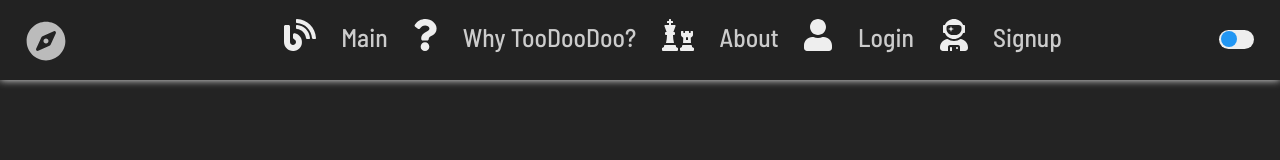
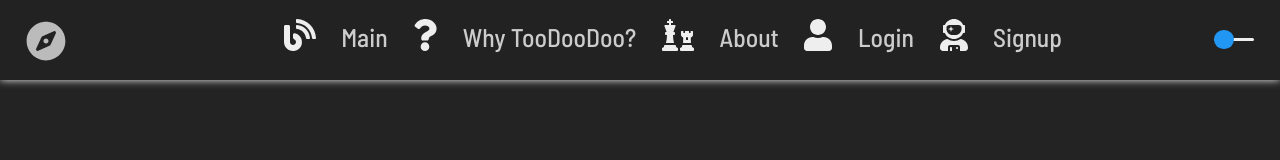
Before and after one commit to ilyanesteroff/IDiary, a React (Create React App) app: page / in a window 1280 px wide. Shown: the top 160 px of the page. Built offline with nearby package versions, Linux system fonts and the light colour scheme.

Commit message:
some style improvements

```diff
--- a/src/components/navbar/Navbar.js
+++ b/src/components/navbar/Navbar.js
@@ -4,8 +4,7 @@ import Logo from './logo/Logo'
 import {
   BrightThemeContext,
   isAuthContext,
-  FirstnameContext,
-  toggleThemeContext
+  FirstnameContext
 } from '../../utils/contexts'
 import './navbar.css'
 import { FontAwesomeIcon } from '@fortawesome/react-fontawesome'
@@ -19,6 +18,7 @@ export default props => {
   const [ menuInPortalOpened, setMenuInPortalOpened] = useState(false)
   const IsAuth = _ => useContext(isAuthContext)
   const Firstname = _ => useContext(FirstnameContext)
+  const Theme = _ => useContext(BrightThemeContext)
 
   useEffect(_ => {
     window.addEventListener('resize', () => setWidth(window.innerWidth))
@@ -42,14 +42,13 @@ export default props => {
     link={o.link}
     content={o.value}
     icon={o.icon}
+    theme={Theme()}
   />)
 
   return (
-    <BrightThemeContext.Consumer>
-      { value =>
     <div
       id="navbar"
-          className={value? 'brightNavbar' : 'darkNavbar'}
+      className={Theme() ? 'brightNavbar' : 'darkNavbar'}
       onClick={() => closeSideMenu()}
     >
       <Logo clickHandler={width > 830? _ => {} : _ => setMenuInPortalOpened(true)}/>
@@ -63,40 +62,34 @@ export default props => {
       {width < 830 && menuInPortalOpened && <SideMenu opened={setMenuInPortalOpened}/>}
       <ThemeToggler/>
     </div>
-      }
-    </BrightThemeContext.Consumer>
   )
 }
 
-const Option = props => {
+const Option = ({link, icon, content, theme}) => {
   return(
-    <BrightThemeContext.Consumer>
-      {value =>
     <li className="navbarOption">
-          <Link to={props.link} id="link">
+      <Link to={link} id="link">
         <div
           id="navbarOptionIcon"
           className={
-                value
+            theme
               ? 'BrightNavbarIcon'
               : 'DarkNavbarIcon'
           }
         >
-              <FontAwesomeIcon icon={props.icon}/>
+          <FontAwesomeIcon icon={icon}/>
         </div>
         <p
           id="navbarOptionText"
           className={
-                value
+            theme
               ? 'BrightNavbarOptionText'
               : 'DarkNavbarOptionText'
           }
         >
-              {props.content}
+          {content}
         </p>
       </Link>
     </li>
-      }
-    </BrightThemeContext.Consumer>
   )
 }
--- a/src/components/navbar/ToggleThemeBtn/theme-toggler.css
+++ b/src/components/navbar/ToggleThemeBtn/theme-toggler.css
@@ -1,8 +1,8 @@
 .switch {
     position: relative;
     display: inline-block;
-    width: 2.2rem;
-    height: 1.2rem;
+    width: 2.5rem;
+    height: 0.2rem;
   }
 
   .switch input {
@@ -26,10 +26,10 @@
   .slider:before {
     position: absolute;
     content: "";
-    height: 1rem;
-    width: 1rem;
-    left: 0.1em;
-    bottom: 0.1rem;
+    height: 1.2rem;
+    width: 1.2rem;
+    left: 0rem;
+    bottom: -0.5rem;
     background-color: #2196F3;
     -webkit-transition: .4s;
     transition: .4s;
@@ -44,9 +44,9 @@
   }
 
   input:checked + .slider:before {
-    -webkit-transform: translateX(1rem);
-    -ms-transform: translateX(1rem);
-    transform: translateX(1rem);
+    -webkit-transform: translateX(1.35rem);
+    -ms-transform: translateX(1.35rem);
+    transform: translateX(1.35rem);
   }
 
   /* Rounded sliders */
--- a/src/components/navbar/navbar.css
+++ b/src/components/navbar/navbar.css
@@ -63,7 +63,7 @@ ul{
 }
 
 #ThemeToggler {
-  top: 3.7vh;
+  top: 4.7vh;
   right: 2%;
   position: absolute;
 }
@@ -94,25 +94,25 @@ ul{
   }
 
   #ThemeToggler {
-    top: 3.2vh;
+    top: 3.5vh;
   }
 }
 
 @media only screen and (max-height: 300px){
   #ThemeToggler {
-    top: 1.7vh;
+    top: 3.2vh;
   }
 }
 
 
 @media only screen and (max-height: 350px){
   #ThemeToggler {
-    top: 1.9vh;
+    top: 3.9vh;
   }
 }
 
 @media only screen and (max-height: 420px){
   #ThemeToggler {
-    top: 2.2vh;
+    top: 4.2vh;
   }
 }
```
Lines whose indentation alone changed are shown as unchanged.
